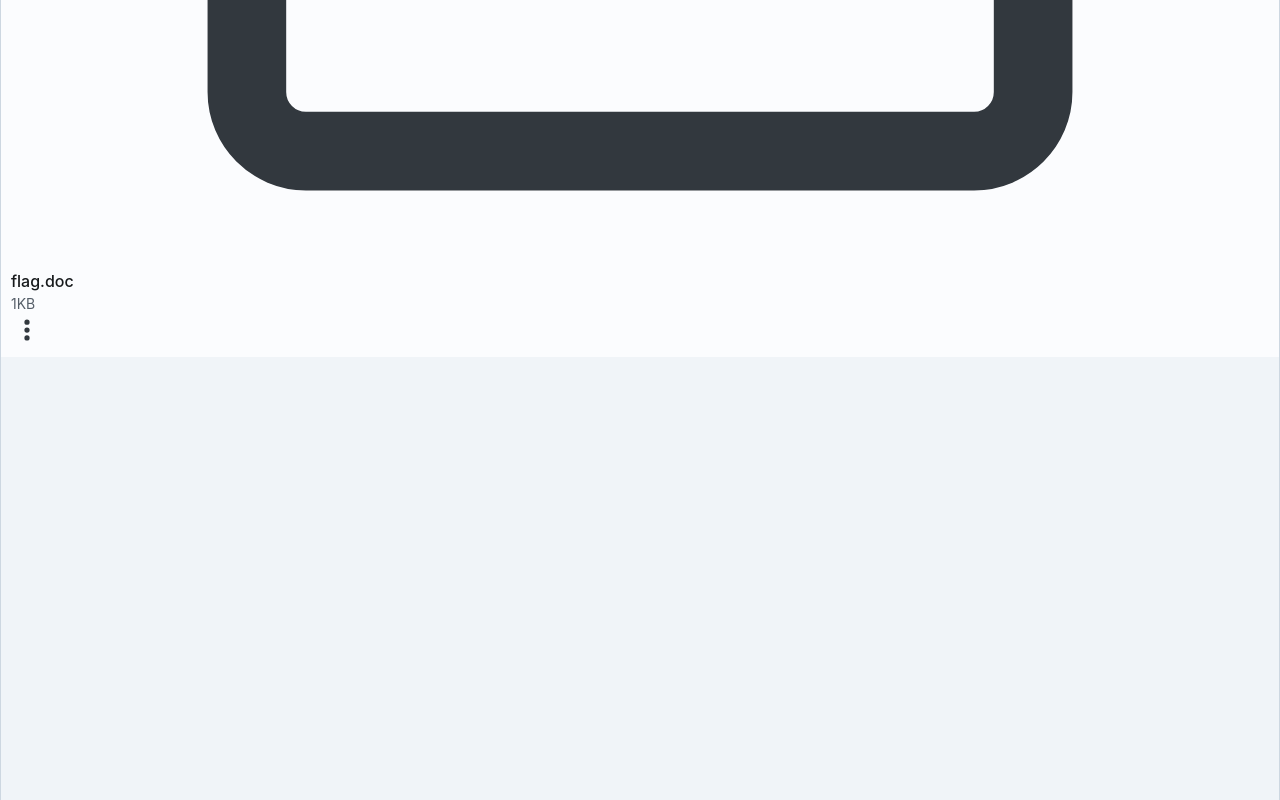
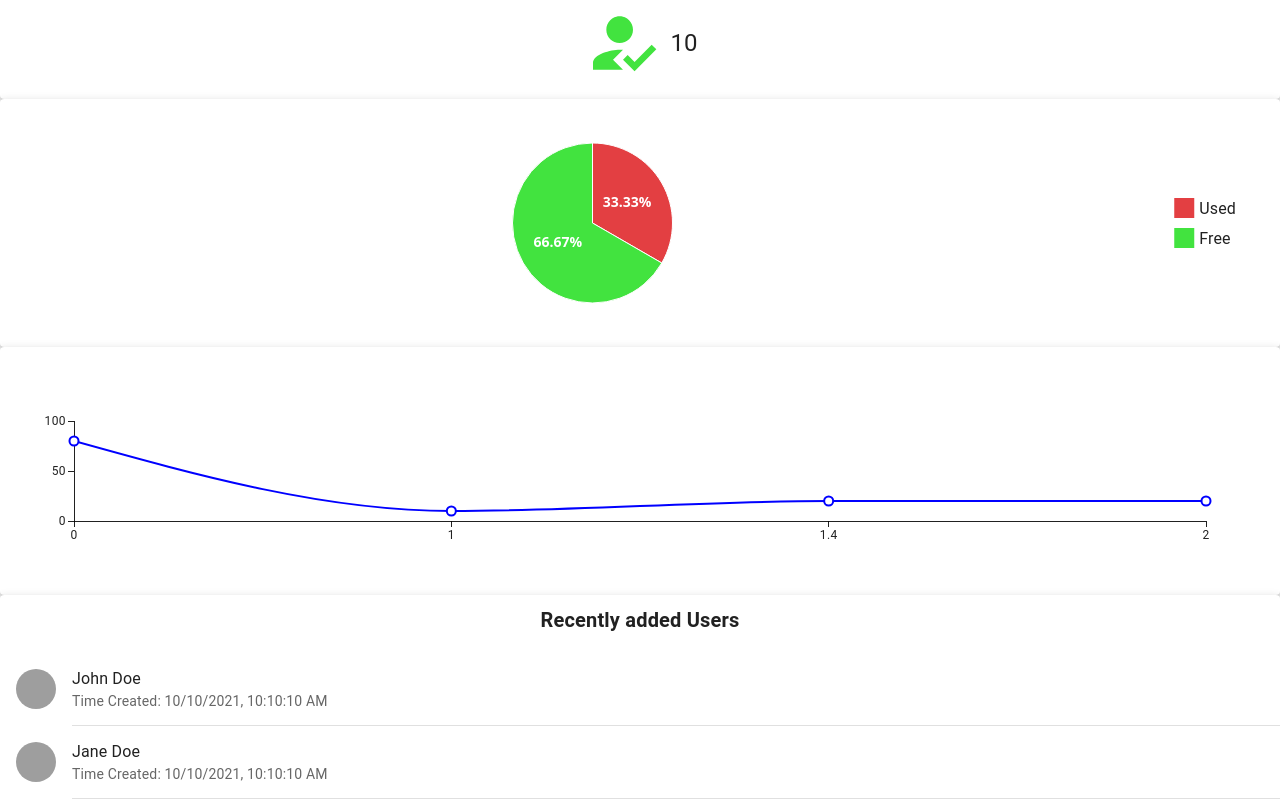
Before and after one commit to SeaCloudHub/frontend, a React (Vite) app: page / in a window 1280 px wide. Shown: the part 1000-1800 px from the top of the page. Built offline with nearby package versions, Linux system fonts and the light colour scheme; grey boxes are pictures that could not be loaded.

Commit message:
temp dashboard

```diff
--- a/package.json
+++ b/package.json
@@ -18,8 +18,10 @@
     "@emotion/styled": "^11.11.0",
     "@heroicons/react": "^2.1.1",
     "@iconify/react": "^4.1.1",
+    "@mui/icons-material": "^5.15.11",
     "@mui/joy": "^5.0.0-beta.29",
     "@mui/material": "^5.15.7",
+    "@mui/x-charts": "^6.19.5",
     "axios": "^1.6.7",
     "formik": "^2.4.5",
     "react": "^18.2.0",
@@ -27,6 +29,7 @@
     "react-icons": "^5.0.1",
     "react-router-dom": "^6.22.2",
     "react-spinners": "^0.13.8",
+    "recharts": "^2.12.2",
     "yup": "^1.3.3"
   },
   "devDependencies": {
--- a/src/App.tsx
+++ b/src/App.tsx
@@ -1,12 +1,14 @@
-import { Box, CssBaseline, CssVarsProvider } from '@mui/joy';
-import renderFilters from './components/pages/DashboardPage';
-import FileCard from './components/core/file-card/FileCard';
-import FolderCard from './components/core/folder-card/FolderCard';
+// import { Box, CssBaseline, CssVarsProvider } from '@mui/joy';
+// import renderFilters from './components/pages/DashboardPage';
+// import FileCard from './components/core/file-card/FileCard';
+// import FolderCard from './components/core/folder-card/FolderCard';
+
+import TestPage from './pages/TestPage';
 
 function App() {
   return (
     <>
-      <CssVarsProvider disableTransitionOnChange>
+      {/* <CssVarsProvider disableTransitionOnChange>
         <CssBaseline />
         <div className='flex flex-wrap gap-2 '>
           <div className='w-72'>
@@ -52,7 +54,9 @@ function App() {
         <Box sx={{ display: 'flex', flexDirection: 'row', gap: 2 }}>{renderFilters()}</Box>
         <div className='flex flex-row gap-x-2 '>{renderFilters()}</div>
         <div className='w-40'>{renderFilters()}</div>
-      </CssVarsProvider>
+      </CssVarsProvider> */}
+      <TestPage />
+      {/* <DynamicLayout /> */}
     </>
   );
 }
--- /dev/null
+++ b/src/components/core/line-chart/LineChartCore.tsx
@@ -0,0 +1,28 @@
+import { LineChart } from '@mui/x-charts';
+import React from 'react';
+
+type LineChartCoreProps = {
+  data: { name: any; value: number }[];
+  color?: string | undefined;
+  sizing: {
+    width?: number | undefined;
+    height: number;
+  };
+};
+
+const LineChartCore: React.FC<LineChartCoreProps> = ({ data, sizing, color }) => {
+  return (
+    <LineChart
+      xAxis={[{ data: data.map((d) => d.name), scaleType: 'point' }]}
+      series={[
+        {
+          data: data.map((d) => d.value),
+          color: color,
+        },
+      ]}
+      {...sizing}
+    />
+  );
+};
+
+export default LineChartCore;
--- /dev/null
+++ b/src/components/core/pie-chart/PieChart.tsx
@@ -0,0 +1,49 @@
+import React from 'react';
+import { DefaultizedPieValueType, PieChart, pieArcLabelClasses } from '@mui/x-charts';
+
+type PieChartLabelData = {
+  value: number;
+  label: string;
+  color?: string;
+};
+
+type PieChartProps = {
+  data: PieChartLabelData[];
+  sizing: {
+    width?: number | undefined;
+    height: number;
+  };
+};
+
+const PieChartCore: React.FC<PieChartProps> = ({ data, sizing }) => {
+  const TotalValue = data.reduce((acc, curr) => acc + curr.value, 0);
+  const getArcLabel = (params: DefaultizedPieValueType) => {
+    const percentage = ((params.value / TotalValue) * 100).toFixed(2);
+    return `${percentage}%`;
+  };
+
+  return (
+    <PieChart
+      sx={{
+        [`& .${pieArcLabelClasses.root}`]: {
+          fill: 'white',
+          fontSize: 14,
+          fontWeight: 'bold',
+          right: 5,
+          zIndex: -1,
+        },
+      }}
+      {...sizing}
+      series={[
+        {
+          data,
+          arcLabel: getArcLabel,
+          outerRadius: 80,
+        },
+      ]}
+      className='relative z-10'
+    />
+  );
+};
+
+export default PieChartCore;
--- a/src/components/layout/Sidebar.tsx
+++ b/src/components/layout/Sidebar.tsx
@@ -1,5 +1,5 @@
-import { adminSidebar, userSidebar } from '@/utils/constants/sidebar.constant';
-import { SidebarItemType } from '@/utils/types/sidebar-item.type';
+import { adminSidebar, userSidebar } from '../../utils/constants/sidebar.constant';
+import { SidebarItemType } from '../../utils/types/sidebar-item.type';
 import { Box } from '@mui/material';
 import { useEffect, useState } from 'react';
 import { Role } from '../../utils/enums/role.enum';
--- /dev/null
+++ b/src/pages/TestPage.tsx
@@ -0,0 +1,56 @@
+import DashBoard from './admin/dashboard/DashBoard';
+
+const TestPage = () => {
+  return (
+    <>
+      {/* <div className='flex'>
+        <PieChartCore
+          data={[
+            { value: 10, label: 'Aadfasfasffsadfasfdsf' },
+            { value: 20, label: 'Báadfsdffdasf' },
+          ]}
+          sizing={{ height: 200 }}
+        />
+        <PieChartCore
+          data={[
+            { value: 10, label: 'A' },
+            { value: 20, label: 'B' },
+            { value: 30, label: 'C' },
+          ]}
+          sizing={{ height: 200 }}
+        />
+      </div> */}
+      {/* <LineChart
+        xAxis={[{ data: [1, 2, 3, 5, 8, 10] }]}
+        series={[
+          {
+            data: [2, 5.5, 2, 8.5, 1.5, 5],
+          },
+        ]}
+        height={300}
+      /> */}
+      {/* <BarChartCore
+        data={[
+          { name: 1, value: 10 },
+          { name: 1.4, value: 20 },
+          { name: 2, value: 20 },
+        ]}
+        color='blue'
+        sizing={{ height: 200 }}
+      /> */}
+      {/* <LineChartCore
+        data={[
+          { name: 0, value: 80 },
+          { name: 1, value: 10 },
+          { name: 1.4, value: 20 },
+          { name: 2, value: 20 },
+        ]}
+        color='blue'
+        sizing={{ height: 200 }}
+      /> */}
+      <DashBoard />
+    </>
+  );
+};
+
+export default TestPage;
--- a/src/pages/admin/dashboard/DashBoard.tsx
+++ b/src/pages/admin/dashboard/DashBoard.tsx
@@ -1,5 +1,73 @@
+import PieChartCore from '../../../components/core/pie-chart/PieChart';
+import LineChartCore from '../../../components/core/line-chart/LineChartCore';
+import { Box, Paper, Typography } from '@mui/material';
+import { Group, HowToReg } from '@mui/icons-material';
+import RecentlyAddedUsers from './dashboard-user/RecentlyAddedUsers';
+import DynamicLayout from '../../../components/layout/DynamicLayout';
+
 const DashBoard = () => {
-  return <div>DashBoard</div>;
+  return (
+    <DynamicLayout>
+      <div className='w-full sm:flex px-3 py-3 gap-3'>
+        <div className='w-full mb-3'>
+          <div className='grid md:grid-cols-2 sm:grid-cols-1 gap-3 mb-3'>
+            <Paper elevation={3} sx={{ p: 2 }}>
+              <Typography variant='h5' className='text-center' fontWeight={550}>
+                Total Users
+              </Typography>
+              <Box
+                sx={{
+                  display: 'flex',
+                  alignItems: 'center',
+                  justifyContent: 'center',
+                }}>
+                <Group sx={{ height: 80, width: 80, color: '#3f42e3', mr: 1 }} />
+                <Typography variant='h5'>{10}</Typography>
+              </Box>
+            </Paper>
+            <Paper elevation={3} sx={{ p: 2 }}>
+              <Typography variant='h5' className='text-center' fontWeight={550}>
+                Active Users
+              </Typography>
+              <Box
+                sx={{
+                  display: 'flex',
+                  alignItems: 'center',
+                  justifyContent: 'center',
+                }}>
+                <HowToReg sx={{ height: 80, width: 80, mr: 1, color: '#42e33f' }} />
+                <Typography variant='h5'>{10}</Typography>
+              </Box>
+            </Paper>
+          </div>
+          <Paper elevation={3} sx={{ p: 3 }} className='mb-3'>
+            <PieChartCore
+              data={[
+                { value: 10, label: 'Used', color: '#e33f42' },
+                { value: 20, label: 'Free', color: '#42e33f' },
+              ]}
+              sizing={{ height: 200 }}
+            />
+          </Paper>
+          <Paper elevation={3} sx={{ p: 3 }}>
+            <LineChartCore
+              data={[
+                { name: 0, value: 80 },
+                { name: 1, value: 10 },
+                { name: 1.4, value: 20 },
+                { name: 2, value: 20 },
+              ]}
+              color='blue'
+              sizing={{ height: 200 }}
+            />
+          </Paper>
+        </div>
+        <div className='sm:w-[30%] h-12 bg-green-300'>
+          <RecentlyAddedUsers />
+        </div>
+      </div>
+    </DynamicLayout>
+  );
 };
 
 export default DashBoard;
--- /dev/null
+++ b/src/pages/admin/dashboard/dashboard-user/RecentlyAddedUsers.tsx
@@ -0,0 +1,106 @@
+import { Avatar, Box, Divider, List, ListItem, ListItemAvatar, ListItemText, Paper, Typography } from '@mui/material';
+
+const users = [
+  {
+    _id: '1',
+    name: 'John Doe',
+    photoURL: 'https://picsum.photos/200/300',
+    timeCreated: '2021-10-10 10:10:10',
+  },
+  {
+    _id: '2',
+    name: 'Jane Doe',
+    photoURL: 'https://picsum.photos/200/300',
+    timeCreated: '2021-10-10 10:10:10',
+  },
+  {
+    _id: '3',
+    name: 'John Doe',
+    photoURL: 'https://picsum.photos/200/300',
+    timeCreated: '2021-10-10 10:10:10',
+  },
+  {
+    _id: '4',
+    name: 'Jane Doe',
+    // random user image
+    photoURL: 'https://picsum.photos/200/300',
+    timeCreated: '2021-10-10 10:10:10',
+  },
+  {
+    _id: '5',
+    name: 'John Doe',
+    photoURL: 'https://picsum.photos/200/300',
+    timeCreated: '2021-10-10 10:10:10',
+  },
+  {
+    _id: '6',
+    name: 'Jane Doe',
+    photoURL: 'https://picsum.photos/200/300',
+    timeCreated: '2021-10-10 10:10:10',
+  },
+  {
+    _id: '7',
+    name: 'John Doe',
+    photoURL: 'https://picsum.photos/200/300',
+    timeCreated: '2021-10-10 10:10:10',
+  },
+  {
+    _id: '8',
+    name: 'Jane Doe',
+    photoURL: 'https://picsum.photos/200/300',
+    timeCreated: '2021-10-10 10:10:10',
+  },
+  {
+    _id: '9',
+    name: 'John Doe',
+    photoURL: 'https://picsum.photos/200/300',
+    timeCreated: '2021-10-10 10:10:10',
+  },
+  {
+    _id: '10',
+    name: 'Jane Doe',
+    photoURL: 'https://picsum.photos/200/300',
+    timeCreated: '2021-10-10 10:10:10',
+  },
+];
+
+const RecentlyAddedUsers = () => {
+  return (
+    <Paper elevation={3}>
+      <Box>
+        <Typography
+          sx={{
+            fontSize: 20,
+            fontWeight: 'bold',
+            textAlign: 'center',
+            padding: '10px 0',
+          }}>
+          Recently added Users
+        </Typography>
+        <List>
+          {users.slice(0, 10).map((user, i) => (
+            <Box key={user._id}>
+              <ListItem>
+                <ListItemAvatar>
+                  <Avatar alt={user?.name} src={user?.photoURL} />
+                </ListItemAvatar>
+                <ListItemText
+                  primary={user?.name}
+                  secondary={`Time Created: ${
+                    user?.timeCreated ? new Date(user?.timeCreated).toLocaleString() : user?.timeCreated
+                  }`}
+                  secondaryTypographyProps={{
+                    className: ' overflow-hidden whitespace-nowrap overflow-ellipsis',
+                  }}
+                />
+              </ListItem>
+              {i !== 9 && <Divider variant='inset' />}
+            </Box>
+          ))}
+        </List>
+      </Box>
+    </Paper>
+  );
+};
+
+export default RecentlyAddedUsers;
```
Also changed, not shown: src/components/core/bar-char/BarChartCore.tsx (added, +28 -0 lines), 1 other file (tests, documents, lock files or other folders).
